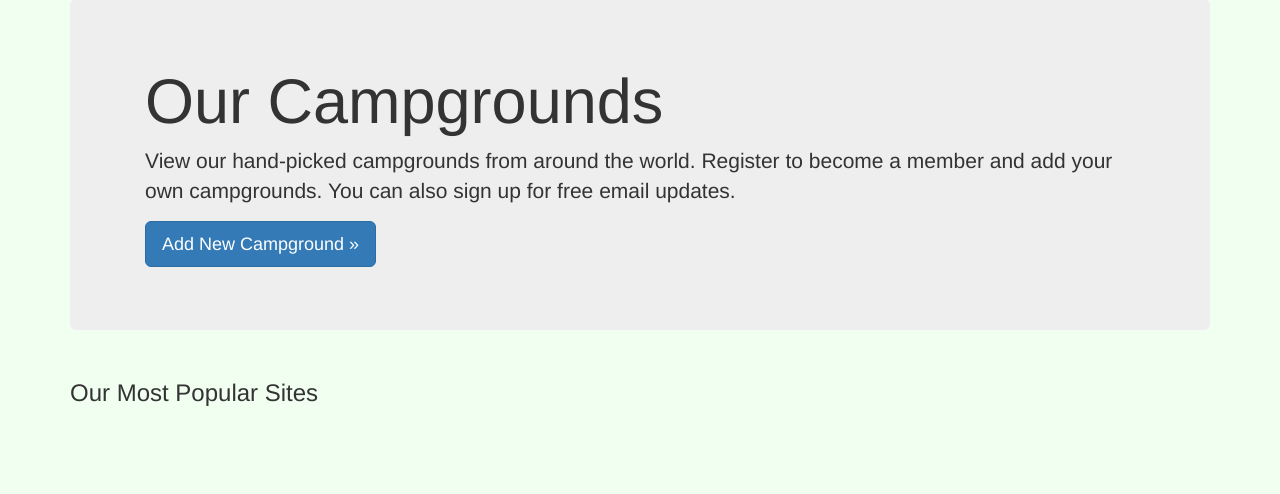
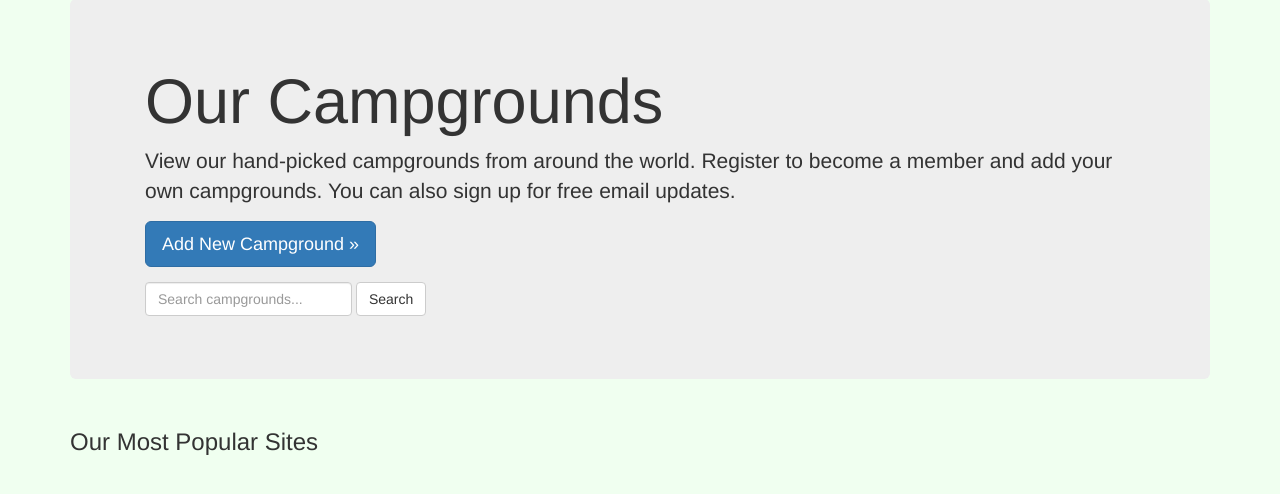
Before and after one commit to MarkTabet/yelpCamp, a Node server app: page /campgrounds/ in a window 1280 px wide. Shown: the part 73-567 px from the top of the page. Run offline with Node 20, Linux system fonts and the light colour scheme; data that the repository does not hold is empty; some libraries are stand-ins or nearby versions.

Commit message:
Add search facility to campgrounds page

```diff
--- a/routes/campgrounds.js
+++ b/routes/campgrounds.js
@@ -19,6 +19,17 @@ var geocoder = NodeGeocoder(options);
 // INDEX route - show all campgrounds
 
 router.get( '/', function( req, res ) {
+    if(req.query.search){
+        const regex = new RegExp( escapeRegex( req.query.search ), "gi" );
+        Campground.find( { name: regex }, function( err, allCampgrounds ){
+           if( err || !allCampgrounds.length ){
+                req.flash( "error", "No campgrounds matched your search. Please try again." );
+                res.redirect( "back" );
+           } else {
+              res.render("campgrounds/index",{ campgrounds: allCampgrounds, page: "campgrounds" });
+           }
+        });
+    } else {
         // Get all campgrounds from db
         Campground.find( {}, function( err, allCampgrounds ){
             if( err ){
@@ -30,6 +41,7 @@ router.get( '/', function( req, res ) {
                 });
             }
         });
+    }
 });
 
 
@@ -163,4 +175,9 @@ router.delete( "/:id", middleware.checkCampgroundOwnership, function( req, res,
 });
 
 
+function escapeRegex(text) {
+    return text.replace(/[-[\]{}()*+?.,\\^$|#\s]/g, "\\$&");
+};
+
+
 module.exports = router;
--- a/views/campgrounds/index.ejs
+++ b/views/campgrounds/index.ejs
@@ -7,6 +7,14 @@
             <h1>Our Campgrounds</h1>
             <p>View our hand-picked campgrounds from around the world. Register to become a member and add your own campgrounds. You can also sign up for free email updates.</p>
             <p><a class="btn btn-primary btn-lg" href="/campgrounds/new" role="button">Add New Campground &raquo;</a></p>
+            <p>
+                <form action="/campgrounds" method="GET" class="form-inline">
+                    <div class="form-group">
+                        <input type="text" name="search" placeholder="Search campgrounds..." id="" class="form-control">
+                        <input type="submit" value="Search" class="btn btn-default">
+                    </div>
+                </form>
+            </p>
         </div>
     </header>
 
```
Lines whose indentation alone changed are shown as unchanged.
